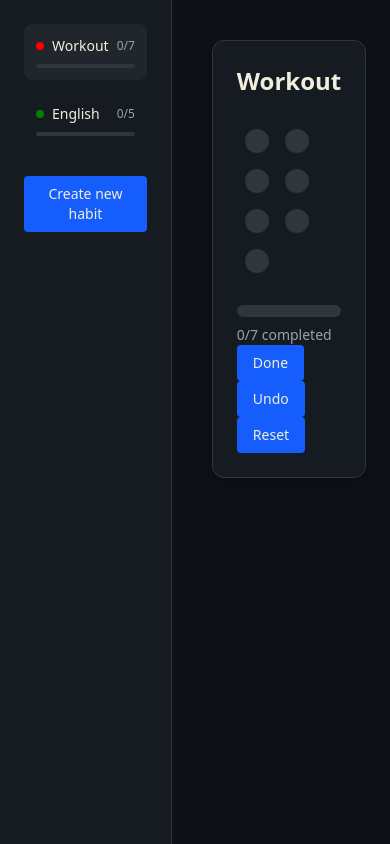
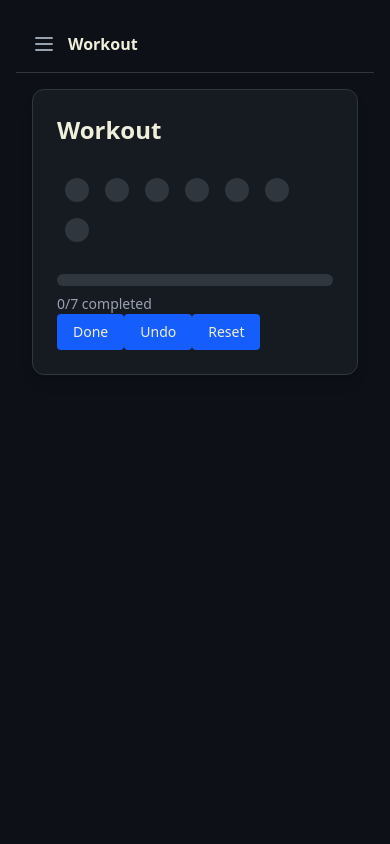
Before and after one commit to Totemy/habit_app, a Vue app in the folder habit-app/: page / in a window 390 px wide. Built offline with nearby package versions, Linux system fonts and the light colour scheme.

Commit message:
Added sidebar for mobile version

```diff
--- a/habit-app/src/components/HabitPage.vue
+++ b/habit-app/src/components/HabitPage.vue
@@ -9,12 +9,48 @@ provide('habitManager', habitManager)
 habitManager.add('Workout', 7, 'red')
 habitManager.add('English', 5, 'green')
 const activeHabit = computed(() => habitManager.active.value)
+const sidebarOpen = ref(false)
 </script>
 <template>
   <div class="min-h-screen flex">
-    <HabitSidebar class="sidebar" />
+    <div
+      v-if="sidebarOpen"
+      class="fixed inset-0 bg-black/50 z-20 md:hidden"
+      @click="sidebarOpen = false"
+    />
+    <HabitSidebar
+      class="sidebar fixed top-0 left-0 h-full z-30 transition-transform duration-300 md:static md:h-auto md:z-auto md:translate-x-0"
+      :class="sidebarOpen ? 'translate-x-0' : '-translate-x-full'"
+      @close="sidebarOpen = false"
+    />
     <div class="flex-1 page">
-      <HabitDetails v-if="activeHabit" :habit="activeHabit" />
+      <header
+        class="flex items-center gap-3 p-4 border-b border-[#30363d] md:hidden"
+      >
+        <button
+          class="text-gray-400 hover:text-white transition"
+          @click="sidebarOpen = !sidebarOpen"
+        >
+          <svg
+            xmlns="http://www.w3.org/2000/svg"
+            class="w-6 h-6"
+            fill="none"
+            viewBox="0 0 24 24"
+            stroke="currentColor"
+          >
+            <path
+              stroke-linecap="round"
+              stroke-linejoin="round"
+              stroke-width="2"
+              d="M4 6h16M4 12h16M4 18h16"
+            />
+          </svg>
+        </button>
+        <span class="font-semibold">{{ activeHabit?.title ?? 'Habits' }}</span>
+      </header>
+      <div class="page">
+        <HabitDetails v-if="activeHabit" :habit="activeHabit" />
+      </div>
     </div>
   </div>
 </template>
--- a/habit-app/src/components/HabitSidebar.vue
+++ b/habit-app/src/components/HabitSidebar.vue
@@ -7,12 +7,19 @@ import { useContextMenu } from '../composables/useContextMenu'
 import { getMenu } from '../utils/getHabitMenu'
 import ContextMenu from './ContextMenu.vue'
 
+const emit = defineEmits<{ (e: 'close'): void }>()
+
 const habitManager = inject<ReturnType<typeof useHabitManager>>('habitManager')
 if (!habitManager) throw new Error('habitManager not provided')
 
 const { state, open } = useContextMenu()
 
 const habits = computed(() => habitManager.habits.value)
+
+const selectHabit = (id: string) => {
+  habitManager.setActive(id)
+  emit('close')
+}
 </script>
 <template>
   <div class="space-y-3">
@@ -23,7 +30,7 @@ const habits = computed(() => habitManager.habits.value)
       :is-active="habitManager.activeHabitId.value === habit.id"
       :is-editing="habitManager.editingHabitId.value === habit.id"
       :is-resizing="habitManager.resizeHabitId.value === habit.id"
-      @click="habitManager.setActive(habit.id)"
+      @click="selectHabit(habit.id)"
       @rename="(title: string) => habitManager.rename(habit.id, title)"
       @resize="(count: number) => habitManager.resize(habit.id, count)"
       @mark-as-editing="habitManager.markAsEditing(habit.id)"
@@ -32,6 +39,7 @@ const habits = computed(() => habitManager.habits.value)
           open(e, getMenu(habit, habitManager))
         }
       "
+      @open-menu="(e: MouseEvent) => open(e, getMenu(habit, habitManager))"
     />
 
     <button class="button w-full mt-4" @click="habitManager.openCreate()">
@@ -48,6 +56,8 @@ const habits = computed(() => habitManager.habits.value)
       "
       @close="habitManager.closeCreate()"
     />
-    <ContextMenu v-if="state.visible === true" :state="state" />
+    <Teleport to="body">
+      <ContextMenu v-if="state.visible === true" :state="state" />
+    </Teleport>
   </div>
 </template>
--- a/habit-app/src/components/HabitSidebarItem.vue
+++ b/habit-app/src/components/HabitSidebarItem.vue
@@ -16,6 +16,7 @@ const emit = defineEmits<{
   (e: 'rename', title: string): void
   (e: 'mark-as-editing'): void
   (e: 'mark-as-resizing'): void
+  (e: 'open-menu', event: MouseEvent): void
 }>()
 
 const newTitle = ref(props.habit.title)
@@ -76,6 +77,21 @@ const percent = computed(() => {
           {{ checked }}/{{ habit.items.length }}
         </span>
       </template>
+      <button
+        class="md:hidden ml-1 text-gray-400 hover:text-white transition p-1"
+        @click.stop="emit('open-menu', $event)"
+      >
+        <svg
+          xmlns="http://www.w3.org/2000/svg"
+          class="w-4 h-4"
+          fill="currentColor"
+          viewBox="0 0 24 24"
+        >
+          <circle cx="5" cy="12" r="2" />
+          <circle cx="12" cy="12" r="2" />
+          <circle cx="19" cy="12" r="2" />
+        </svg>
+      </button>
     </div>
 
     <div class="mt-2 h-1 bg-[#30363d] rounded">
--- a/habit-app/src/style.css
+++ b/habit-app/src/style.css
@@ -18,19 +18,16 @@ body {
 }
 
 /* reusable components */
-
 .page {
-  @apply max-w-6xl mx-auto p-10;
+  @apply max-w-6xl mx-auto p-4 md:p-10;
 }
-
 .card {
   @apply bg-[#161b22] border border-[#30363d] rounded-xl shadow-lg;
 }
 
 .sidebar {
-  @apply w-72 bg-[#161b22] border-r border-[#30363d] p-6;
+  @apply w-72 bg-[#161b22] border-r border-[#30363d] p-6 overflow-y-auto;
 }
-
 .input {
   @apply bg-[#0d1117] border border-[#30363d] rounded px-3 py-2 w-full text-sm outline-none focus:border-blue-500;
 }
```
